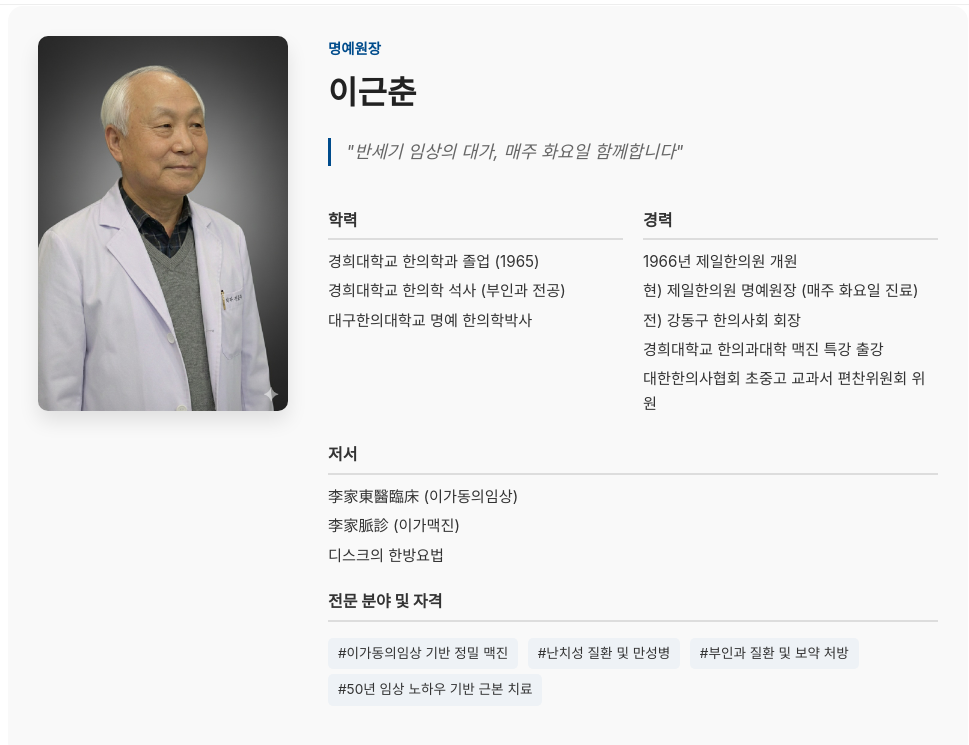
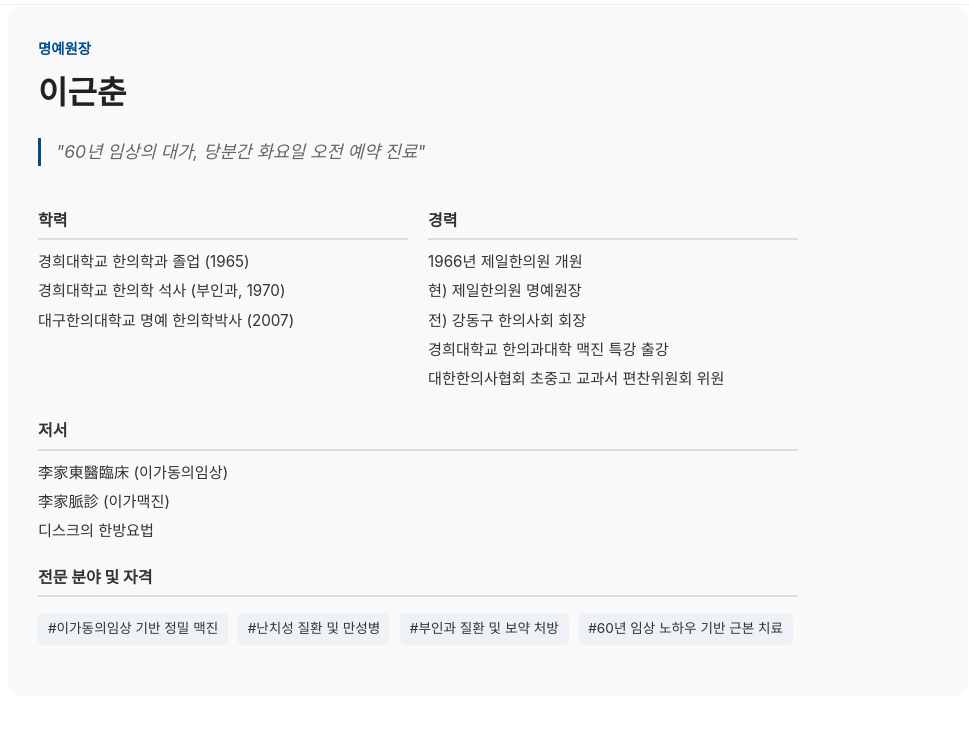
Before and after one commit to TheFirstClinic/thefirstclinic.github.io, a Jekyll site: the page built from about.md, in a window 1280 px wide and 900 px high, scrolled down 1047 px, cut to the strip 119-864 px from the top of the window. Shown: the whole strip, without its empty margins (152-1121 px from the left). Built offline with Jekyll 4.4.1, drawn with Linux system fonts in a browser that asks for light colours; some web fonts are replaced.

Commit message:
Update 이근춘 명예원장 프로필: 사진 제거, 진료 안내 변경
- 사진 제거 및 이미지 없을 때 깨진 아이콘 방지 처리
- 반세기 → 60년 임상으로 변경
- 매주 화요일 → 당분간 화요일 오전 예약 진료로 변경
- 학력에 졸업 연도 추가

Co-Authored-By: Claude Opus 4.6 <noreply@anthropic.com>

```diff
--- a/_data/doctors.yml
+++ b/_data/doctors.yml
@@ -30,16 +30,16 @@
 - id: lee-geun-choon
   name: "이근춘"
   title: "명예원장"
-  image: "/assets/img/doctor-lee-geun-choon.jpg"
-  headline: "반세기 임상의 대가, 매주 화요일 함께합니다"
+  image: ""
+  headline: "60년 임상의 대가, 당분간 화요일 오전 예약 진료"
   quote: "1966년부터 이어온 인술의 깊이로, 보이지 않는 병의 뿌리까지 정확히 진단합니다."
   education:
     - "경희대학교 한의학과 졸업 (1965)"
-    - "경희대학교 한의학 석사 (부인과 전공)"
-    - "대구한의대학교 명예 한의학박사"
+    - "경희대학교 한의학 석사 (부인과, 1970)"
+    - "대구한의대학교 명예 한의학박사 (2007)"
   experience:
     - "1966년 제일한의원 개원"
-    - "현) 제일한의원 명예원장 (매주 화요일 진료)"
+    - "현) 제일한의원 명예원장"
     - "전) 강동구 한의사회 회장"
     - "경희대학교 한의과대학 맥진 특강 출강"
     - "대한한의사협회 초중고 교과서 편찬위원회 위원"
@@ -54,4 +54,4 @@
     - "이가동의임상 기반 정밀 맥진"
     - "난치성 질환 및 만성병"
     - "부인과 질환 및 보약 처방"
-    - "50년 임상 노하우 기반 근본 치료"
+    - "60년 임상 노하우 기반 근본 치료"
--- a/_includes/doctors.html
+++ b/_includes/doctors.html
@@ -1,9 +1,11 @@
 <section class="doctors-container">
     {% for doctor in site.data.doctors %}
     <div class="doctor-card">
+        {% if doctor.image != "" %}
         <div class="doctor-image">
             <img src="{{ doctor.image }}" alt="{{ doctor.name }} {{ doctor.title }}" loading="lazy">
         </div>
+        {% endif %}
         <div class="doctor-info">
             <span class="doctor-title">{{ doctor.title }}</span>
             <h2 class="doctor-name">{{ doctor.name }}</h2>
```
